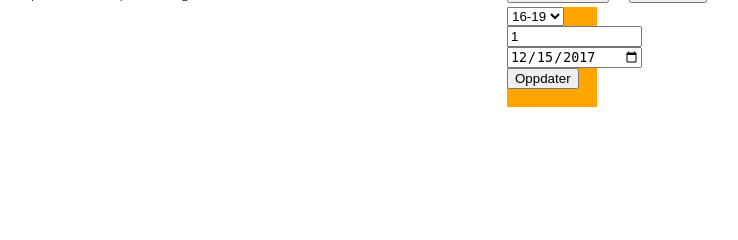
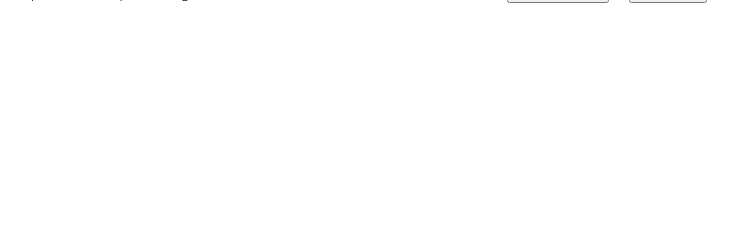
Before and after one commit to gardehal/Smidig-Prosjekt, a PHP site: page / in a window 1280 px wide. Shown: the part 273-513 px from the top of the page, without its empty margins (317-1055 px from the left). Run offline with PHP 8.4, Linux system fonts and the light colour scheme; data comes from the database, SQL or seed files in the repository; data that the repository does not hold is empty.

Commit message:
css oppdatering

```diff
--- a/kolonial-abonnement-php/card.php
+++ b/kolonial-abonnement-php/card.php
@@ -12,7 +12,7 @@
             <div id="dropdown-order">
                 <button type="button" id="dropdown-btn" class="" onclick="toggleDropdown()">Endre levering</button>
 
-                <div id="dropdown-content">
+                <div id="dropdown-content" style="display:none;"> <!--- display:none virker ikke i CSS... --->
                     <!--- Dropdown tid --->
                     <select name="leveringstid">
                         <option value="<?= $event['leverings_tidspunkt'] ?>" selected><?= $event['leverings_tidspunkt'] ?></option>
--- a/kolonial-abonnement-php/css.css
+++ b/kolonial-abonnement-php/css.css
@@ -60,7 +60,7 @@
     left: 0;
     height: 100px;
     width: 90px;
-    display: block;
+    display: none;
     z-index: 1;
     background-color: orange;
 }
```
